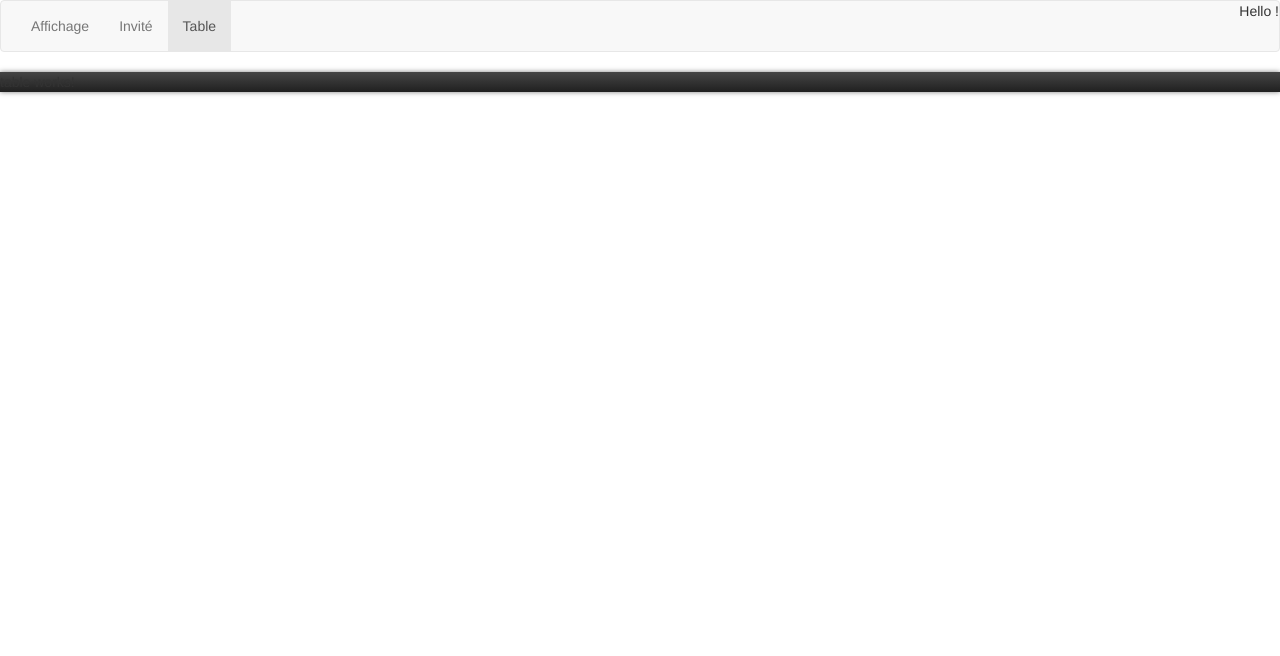
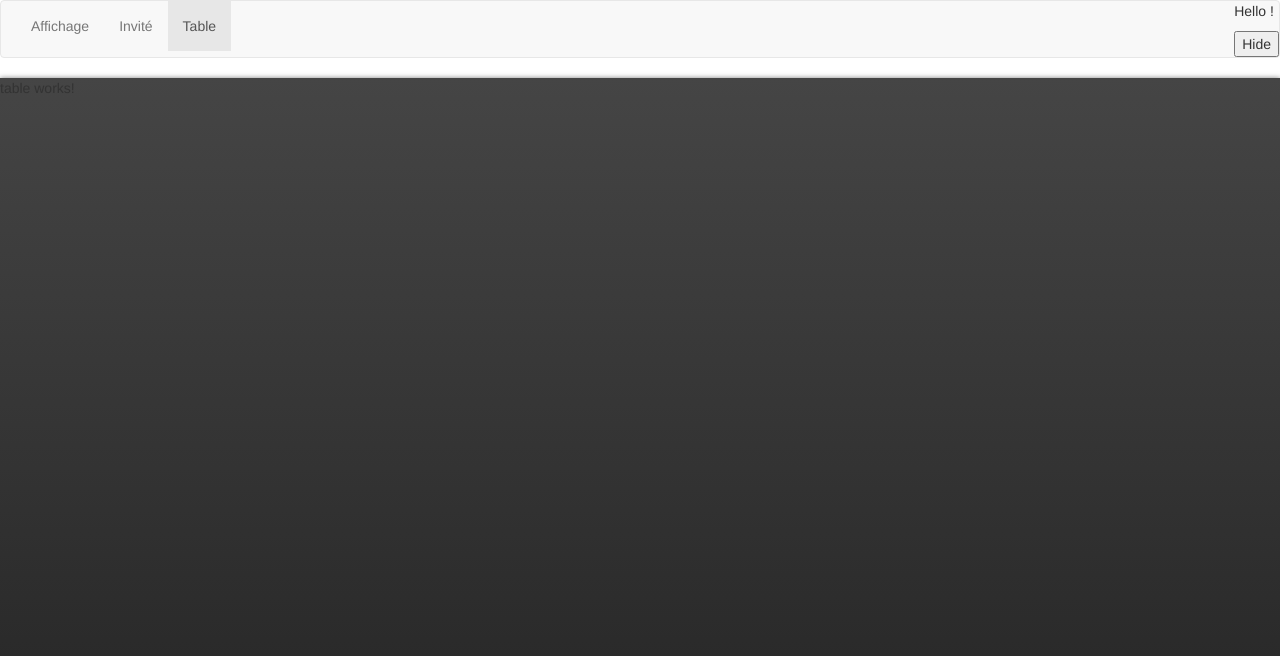
Before and after one commit to aphilou/flight-board, an Angular app: page /table in a window 1280 px wide. Shown: the top 656 px of the page. Built offline with nearby package versions, Linux system fonts and the light colour scheme.

Commit message:
Cacher le menu

```diff
--- a/src/app/app.component.html
+++ b/src/app/app.component.html
@@ -1,13 +1,4 @@
-<style>
-html,body{
-    height:100%;
-}
-
-.container {
-    height:100%;
-}
-</style>
-<nav class="navbar navbar-default">
+<nav class="navbar navbar-default" [hidden]="!showMenu">
   <div class="container-fluid">
     <ul class="nav navbar-nav">
       <li routerLinkActive="active"><a routerLink="board">Affichage</a></li>
@@ -16,6 +7,7 @@ html,body{
     </ul>
     <div class="navbar-right">
       <p>Hello !</p>
+      <button (click)="toggleMenu()">Hide</button>
     </div>
   </div>
 </nav>
--- a/src/app/app.component.ts
+++ b/src/app/app.component.ts
@@ -1,10 +1,42 @@
-import { Component } from '@angular/core';
+import { Component, OnInit, OnDestroy, HostListener } from '@angular/core';
+import { BoardService } from './services/board.service';
+import { Subscription } from 'rxjs';
 
 @Component({
   selector: 'app-root',
   templateUrl: './app.component.html',
   styleUrls: ['./app.component.scss']
 })
-export class AppComponent {
+export class AppComponent implements OnInit, OnDestroy {
+
   title = 'flight-board';
+  showMenu: boolean;
+  showMenuSubscription: Subscription;
+
+  constructor(private boardService: BoardService) {}
+
+  ngOnInit(): void {
+    this.showMenuSubscription = this.boardService.menuSubject.subscribe(
+      (show: boolean) => {
+        this.showMenu = show;
+      }
+    );
+    this.boardService.emitMenu();
+  }
+
+  ngOnDestroy(): void {
+    this.showMenuSubscription.unsubscribe();
+  }
+
+  toggleMenu() {
+    this.boardService.toggleMenu();
+  }
+
+  @HostListener('document:keydown.escape', ['$event'])
+  onKeydownHandler(event: KeyboardEvent) {
+    console.log(event);
+    if (!this.showMenu) {
+      this.boardService.toggleMenu();
+    }
+  }
 }
--- a/src/app/app.module.ts
+++ b/src/app/app.module.ts
@@ -7,6 +7,7 @@ import { BoardComponent } from './board/board.component';
 import { GuestComponent } from './guest/guest.component';
 import { TableComponent } from './table/table.component';
 import { Routes, RouterModule } from '@angular/router';
+import { BoardService } from './services/board.service';
 
 const appRoutes: Routes = [
   { path: 'board', component: BoardComponent },
@@ -26,7 +27,9 @@ const appRoutes: Routes = [
     AppRoutingModule,
     RouterModule.forRoot(appRoutes)
   ],
-  providers: [],
+  providers: [
+    BoardService
+  ],
   bootstrap: [AppComponent]
 })
 export class AppModule { }
--- a/src/app/board/board.component.scss
+++ b/src/app/board/board.component.scss
@@ -62,7 +62,7 @@ p.hguest {
 
 #panneau
 {
-    width: 100%;
+    width: 97%;
     height: 100%;
 	margin: auto;
 	text-align: left;
--- /dev/null
+++ b/src/app/services/board.service.ts
@@ -0,0 +1,22 @@
+import { Injectable } from '@angular/core';
+import { Subject } from 'rxjs';
+
+@Injectable({
+  providedIn: 'root'
+})
+export class BoardService {
+
+  private showMenu = true;
+  menuSubject = new Subject<boolean>();
+
+  constructor() { }
+
+  emitMenu() {
+    this.menuSubject.next(this.showMenu);
+  }
+
+  toggleMenu() {
+    this.showMenu = !this.showMenu;
+    this.emitMenu();
+  }
+}
--- a/src/styles.scss
+++ b/src/styles.scss
@@ -1 +1,8 @@
 /* You can add global styles to this file, and also import other style files */
+html,body{
+    height:100%;
+}
+
+.container {
+    height:100%;
+}
```
